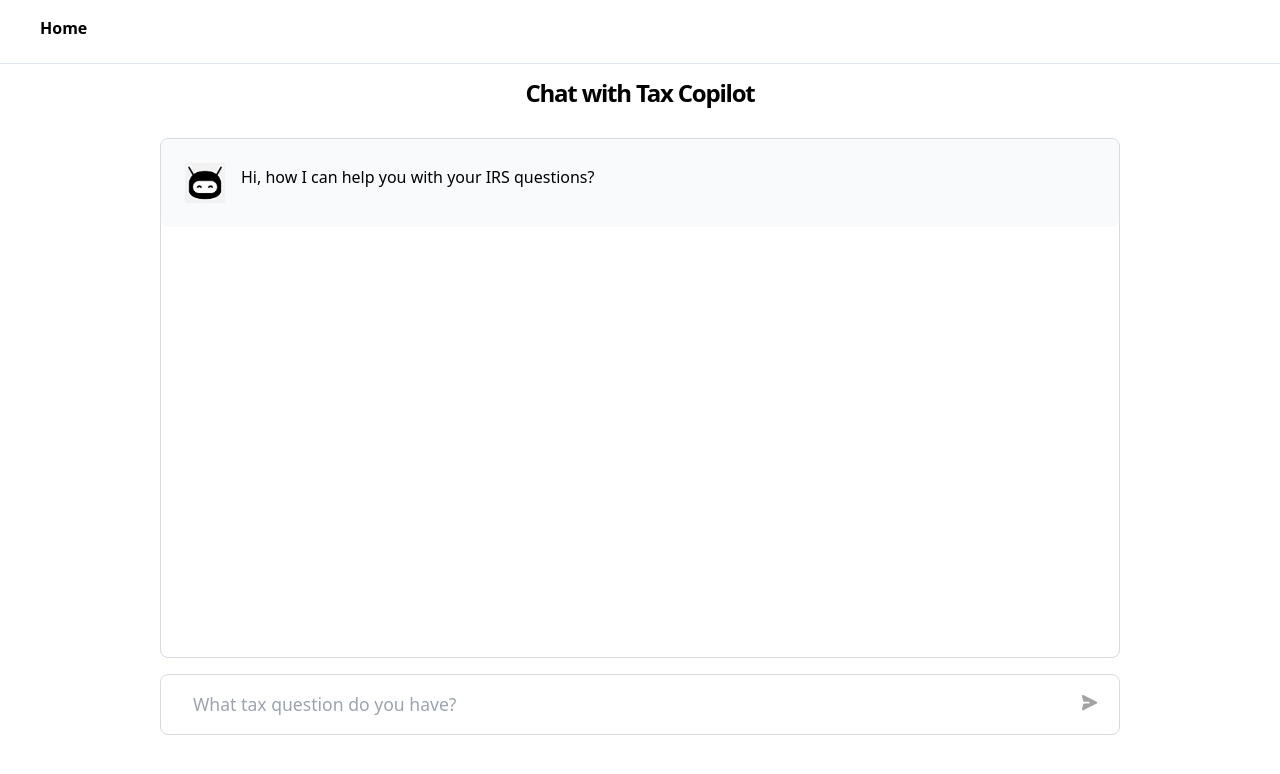
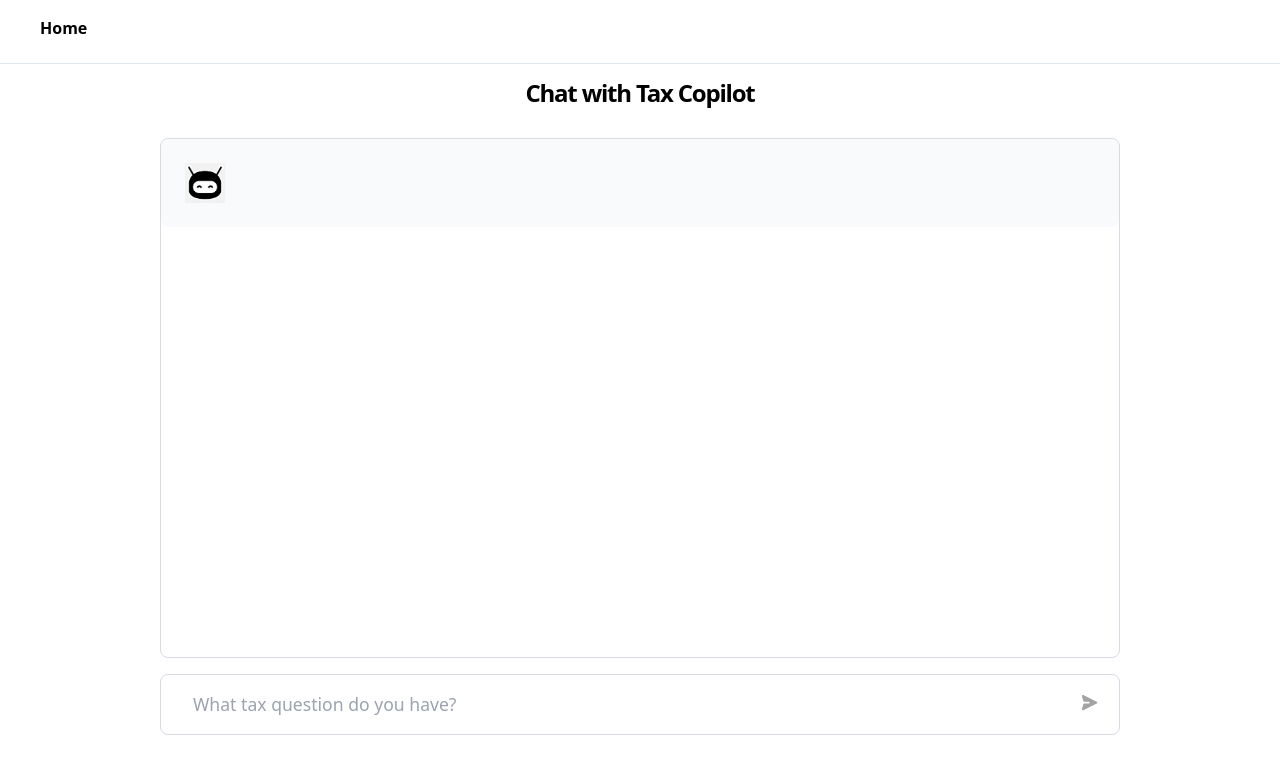
Before and after one commit to mrrobot16/tax-app-ui-v0, a React (Create React App) app: page / in a window 1280 px wide. Shown: the top 774 px of the page. Built offline with nearby package versions, Linux system fonts and the light colour scheme.

Commit message:
Added error message component

```diff
--- a/src/components/index.ts
+++ b/src/components/index.ts
@@ -3,6 +3,7 @@ import Navbar from 'components/common/Navbar';
 import MessagesList from 'components/messages/MessagesList';
 import SendMessagesForm from 'components/messages/SendMessagesForm';
 import LoadingDots from 'components/common/LoadingDots';
+import ErrorMessage from 'components/messages/ErrorMessage';
 
 export {
     Layout,
@@ -10,4 +11,5 @@ export {
     MessagesList,
     SendMessagesForm,
     LoadingDots,
+    ErrorMessage,
 };
--- /dev/null
+++ b/src/components/messages/ErrorMessage.tsx
@@ -0,0 +1,9 @@
+import { useState } from 'react';
+
+export default function ErrorMessage({ error }: { error?: string | null}) {
+  return (
+    <div className="border border-red-400 rounded-md p-4">
+    <p className="text-red-500">{error}</p>
+    </div>
+  );
+}
--- a/src/components/messages/MessagesList.tsx
+++ b/src/components/messages/MessagesList.tsx
@@ -35,7 +35,7 @@ export function MessagesList({messages, callback, loading}: MessagesListProps) {
 
                   <div style={styles.messageInfo}>
                     <p>
-                        { message.info }
+                      { message.text }
                     </p>
                   </div>
                 </div>
--- a/src/components/messages/SendMessagesForm.tsx
+++ b/src/components/messages/SendMessagesForm.tsx
@@ -6,23 +6,23 @@ import { SendIcon } from 'assets/icons';
 
 const { styles } = MessagesComponentsStyling;
 
-export function SendMessage({sendMessage, loading }: SendMessagesProps) {
+export function SendMessage({sendMessage, callback, loading }: SendMessagesProps) {
   const [message, setMessage] = useState<string>('');
 
   const onChange = (event: ChangeEvent<HTMLInputElement | HTMLTextAreaElement>) => {
-    // console.log('onChange event', event.target.value);
     setMessage(event.target.value);
   };
 
   const onSubmit = (event: FormEvent<HTMLFormElement>) => {
     event.preventDefault();
-    console.log('onSubmit event', event);
-    sendMessage('');
+
+    sendMessage({text: message, type: 'user'});
   };
 
   const handleEnter = (event: KeyboardEvent | FormEvent) => {
     if ((event as KeyboardEvent).key === 'Enter' && message) {
       onSubmit(event as FormEvent<HTMLFormElement>);
+      setMessage('');
     } else if ((event as KeyboardEvent).key === 'Enter') {
       event.preventDefault();
     }
@@ -34,7 +34,6 @@ export function SendMessage({sendMessage, loading }: SendMessagesProps) {
         <textarea
           disabled={loading}
           onKeyDown={handleEnter}
-            // ref={textAreaRef}
           rows={1}
           maxLength={512}
           id="sendMessageInput"
```
Also changed, not shown: src/components/common/LoadingDots.tsx (indentation only). Lines whose indentation alone changed are shown as unchanged.
